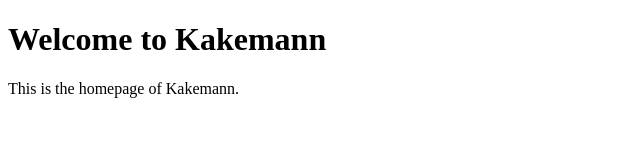
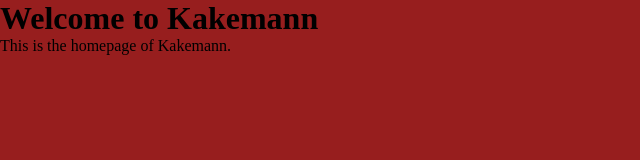
Before and after one commit to Andreastak86/kakemann, a plain HTML site: page index.html in a window 1280 px wide. Shown: the whole page, without its empty margins (0-640 px from the left). Drawn offline with Linux system fonts and the light colour scheme.

Commit message:
la til styles, fantastisk rødfarge

```diff
--- a/index.html
+++ b/index.html
@@ -4,6 +4,7 @@
         <meta charset="UTF-8" />
         <meta name="viewport" content="width=device-width, initial-scale=1.0" />
         <title>Kakemann</title>
+        <link rel="stylesheet" href="styles.css" />
     </head>
     <body>
         <h1>Welcome to Kakemann</h1>
--- /dev/null
+++ b/styles.css
@@ -0,0 +1,6 @@
+* {
+    box-sizing: border-box;
+    margin: 0;
+    padding: 0;
+    background-color: #971e1eff;
+}
```
